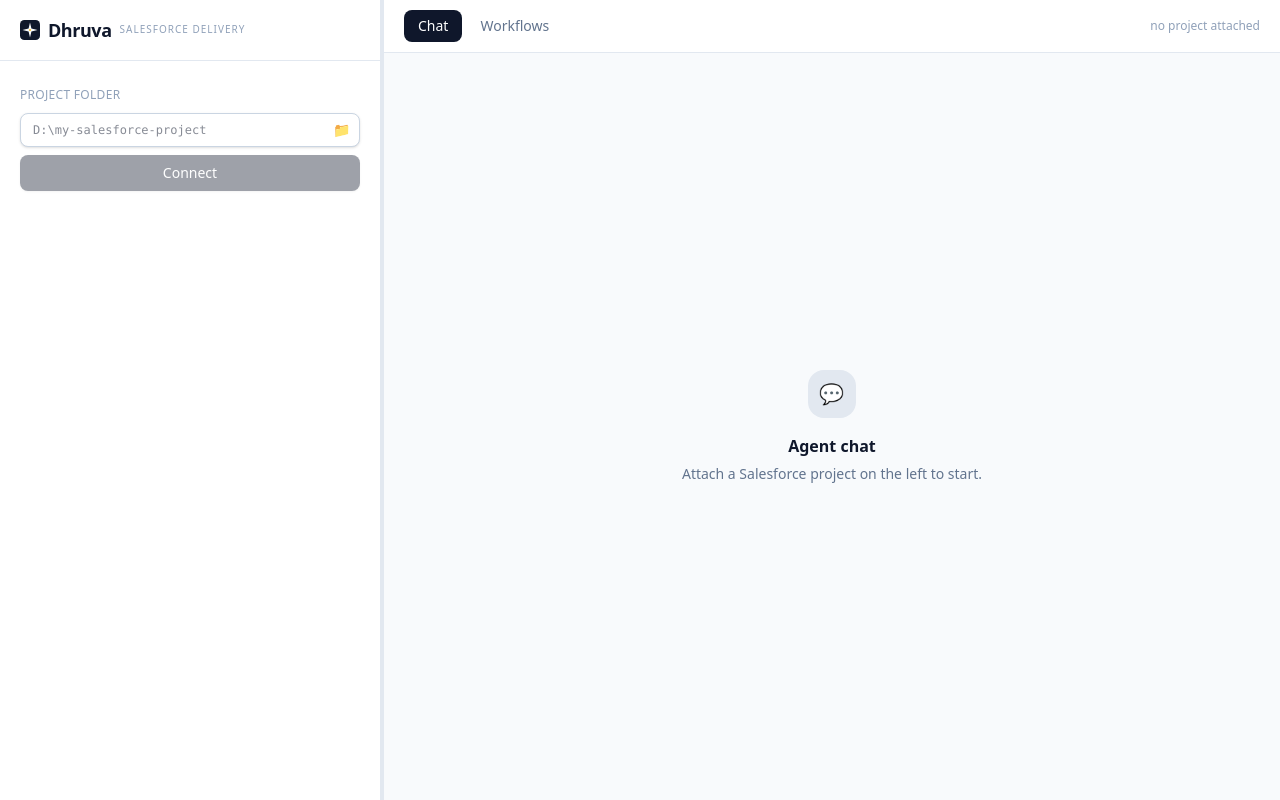
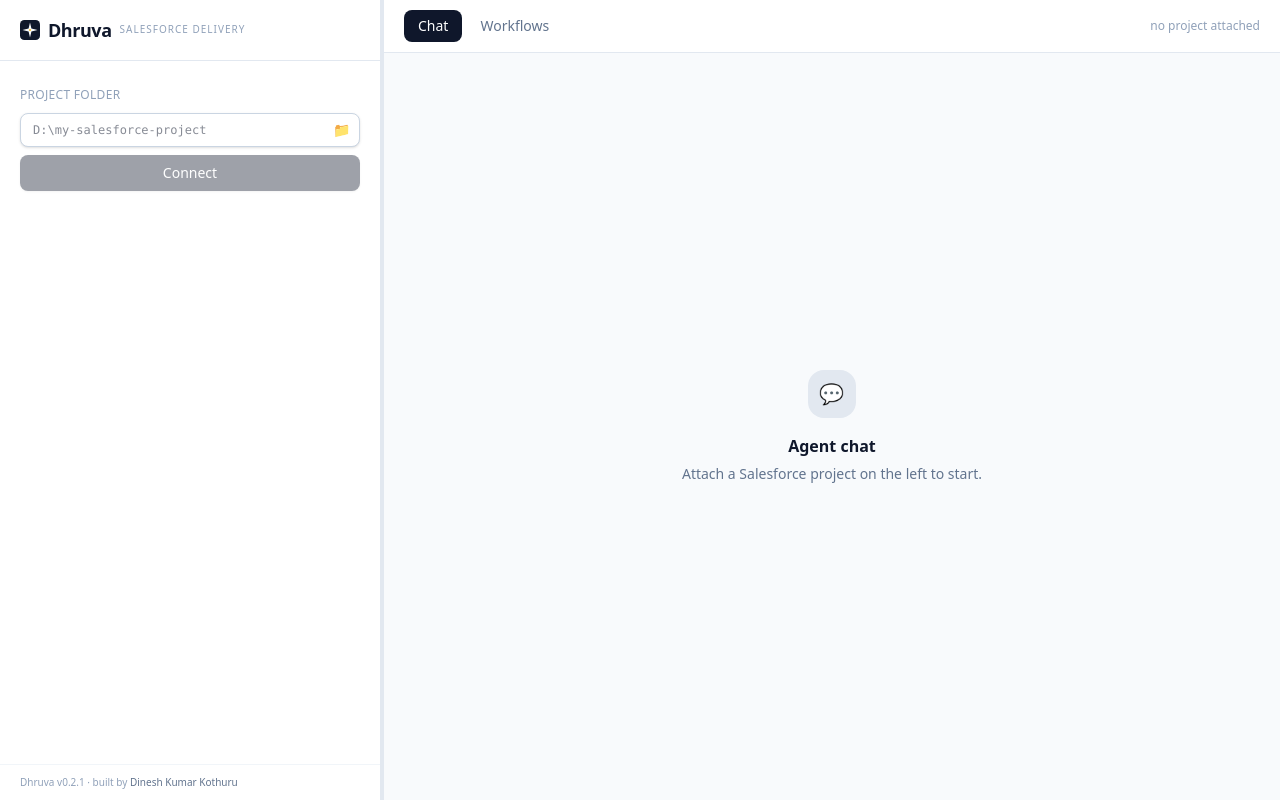
Before and after one commit to dineshkothuru/dhruva, a Next.js app: page / in a window 1280 px wide. Built offline with nearby package versions, Linux system fonts and the light colour scheme.

Commit message:
feat: in-app attribution — sidebar footer 'Dhruva v<version> · built by Dinesh Kumar Kothuru' linking LinkedIn; author URL + README credit point to LinkedIn
Co-Authored-By: Claude Fable 5 <noreply@anthropic.com>

```diff
--- a/package.json
+++ b/package.json
@@ -127,6 +127,6 @@
   },
   "author": {
     "name": "Dinesh Kumar Kothuru",
-    "url": "https://github.com/dineshkothuru"
+    "url": "https://www.linkedin.com/in/dinesh-kumar-kothuru/"
   }
 }
--- a/src/app/page.tsx
+++ b/src/app/page.tsx
@@ -1,6 +1,7 @@
 "use client";
 
 import { useEffect, useRef, useState } from "react";
+import pkg from "../../package.json";
 import type { DetectionResult } from "@/lib/types";
 import FileTree from "@/components/FileTree";
 import FolderPicker from "@/components/FolderPicker";
@@ -525,6 +526,18 @@ export default function Home() {
             </div>
           )}
         </div>
+        {/* attribution footer — version + author, pinned to the panel bottom */}
+        <div className="border-t border-slate-100 px-5 py-2.5 text-[10px] text-slate-400">
+          Dhruva v{pkg.version} · built by{" "}
+          <a
+            href="https://www.linkedin.com/in/dinesh-kumar-kothuru/"
+            target="_blank"
+            rel="noopener noreferrer"
+            className="font-medium text-slate-500 hover:text-slate-700 hover:underline"
+          >
+            Dinesh Kumar Kothuru
+          </a>
+        </div>
       </aside>
 
       {picking && (
```
Also changed, not shown: 1 other file (tests, documents, lock files or other folders).
